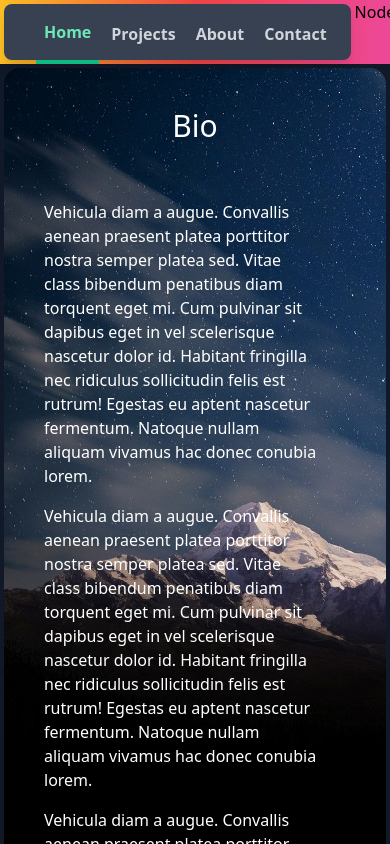
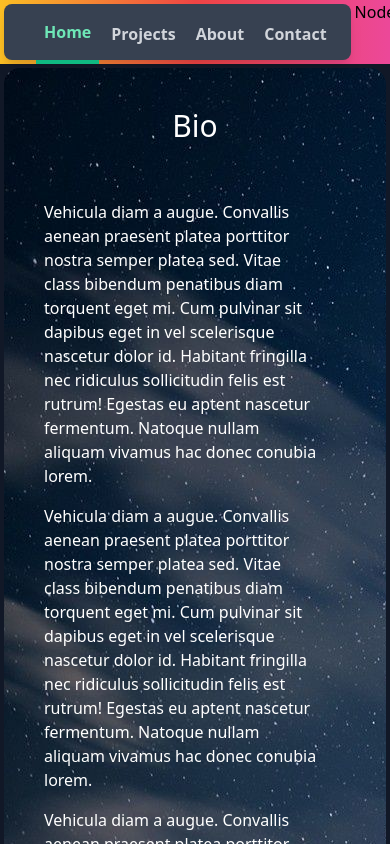
Before and after one commit to NRue/NRue.github.io, a Next.js app: page / in a window 390 px wide. Built offline with nearby package versions, Linux system fonts and the light colour scheme.

Commit message:
change bg image scaling for mobile

```diff
--- a/pages/index.tsx
+++ b/pages/index.tsx
@@ -41,7 +41,7 @@ export default function Home() {
         <Navbar />
         <div className="lg:inline-flex w-screen">
           <div
-            className="bg-fixed bg-cover m-1 rounded-2xl lg:w-1/2 pt-10"
+            className="bg-fixed bg-auto md:bg-cover m-1 rounded-2xl lg:w-1/2 pt-10"
             style={{ backgroundImage: `url(/images/img-mountain-sky.jpg)` }}
           >
             <h1 className="text-center text-white text-3xl">Bio</h1>
```
Also changed, not shown: components/Navbar.tsx (renamed from components/Navbar.js).
